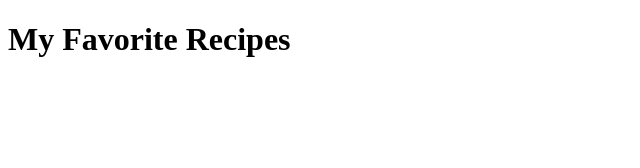
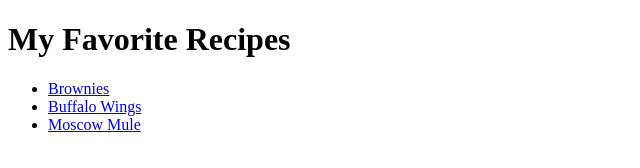
Before and after one commit to devropz/odin-recipes, a plain HTML site: page index.html in a window 1280 px wide. Shown: the whole page, without its empty margins (0-640 px from the left). Drawn offline with Linux system fonts and the light colour scheme.

```diff
--- a/index.html
+++ b/index.html
@@ -8,5 +8,11 @@
 </head>
 <body>
     <h1>My Favorite Recipes</h1>
+
+    <ul>
+        <li><a href="../odin-recipes/recipes/brownies.html">Brownies</a></li>
+        <li><a href="../odin-recipes/recipes/wings.html">Buffalo Wings</a></li>
+        <li><a href="../odin-recipes/recipes/moscow-mule.html">Moscow Mule</a></li>
+    </ul>
 </body>
 </html>
```
Also changed, not shown: img/brownies.jpg (added), img/buffalo-wings.jpg (added), img/moscow-mule.jpg (added).
